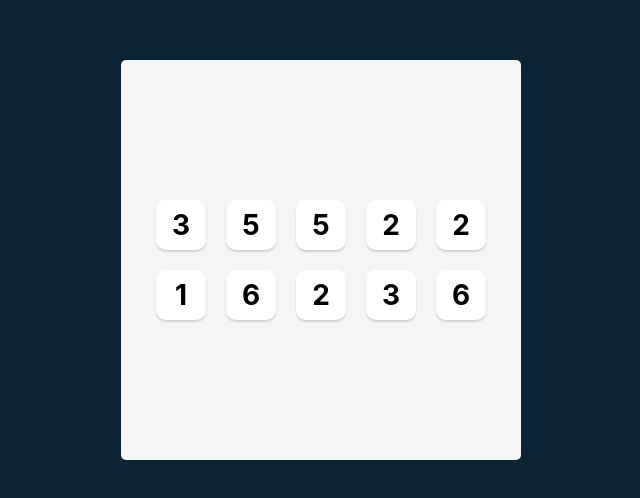
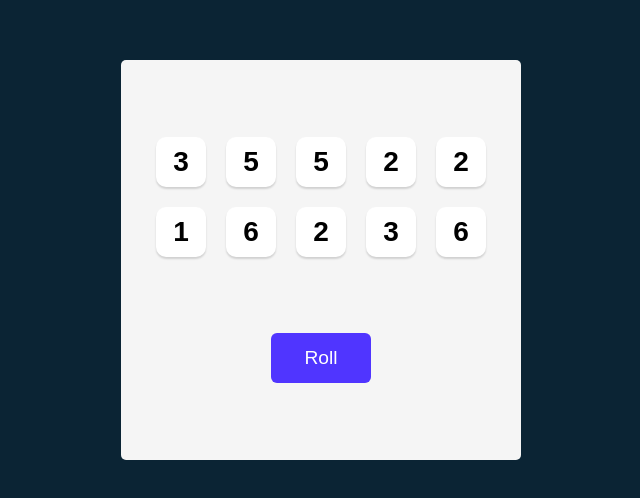
Before and after one commit to SouthBennett/tenzies-capstone, a React (Vite) app: page / in a window 1280 px wide. Shown: the part 140-638 px from the top of the page, without its empty margins (319-959 px from the left). Built offline with nearby package versions, Linux system fonts and the light colour scheme.

Commit message:
Tenzies: Roll dice button

```diff
--- a/src/App.jsx
+++ b/src/App.jsx
@@ -23,11 +23,17 @@
     )
   })
 
+  function rollDice() {
+    setDice(generateAllNewDice())
+  }
+
   return (
     <main>
       <div className="dice-container">
         {diceElements}
       </div>
+
+      <button className="roll-dice" onClick={rollDice}>Roll</button>
     </main>
 
   )
--- a/src/index.css
+++ b/src/index.css
@@ -3,6 +3,7 @@
 }
 
 body {
+  font-family: Karla, sans-serif;
   margin: 0;
   background-color: #0B2434;
   padding: 20px;
@@ -26,7 +27,7 @@
   border-radius: 5px;
   display: flex;
   flex-direction: column;
-  justify-content: center;
+  justify-content: space-evenly;
   align-items: center;
 }
 
@@ -36,6 +37,11 @@
   gap: 20px;
 }
 
+button {
+  font-family: Karla, sans-serif;
+  cursor: pointer;
+}
+
 .dice-container button {
   height: 50px;
   width: 50px;
@@ -43,8 +49,17 @@
   border-radius: 10px;
   border: none;
   background-color: white;
-  font-family: Inter, sans-serif;
   font-size: 1.75rem;
   font-weight: bold;
-  cursor: pointer;
 }
+
+button.roll-dice {
+  height: 50px;
+  width: 100px;
+  border: none;
+  border-radius: 6px;
+  background-color: #5035FF;
+  color: white;
+  font-size: 1.2rem;
+
+}
```
